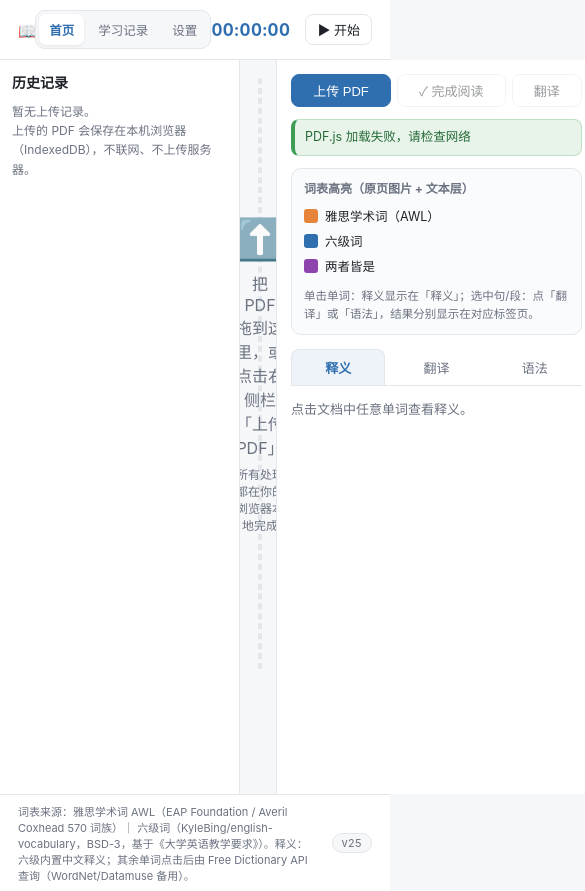
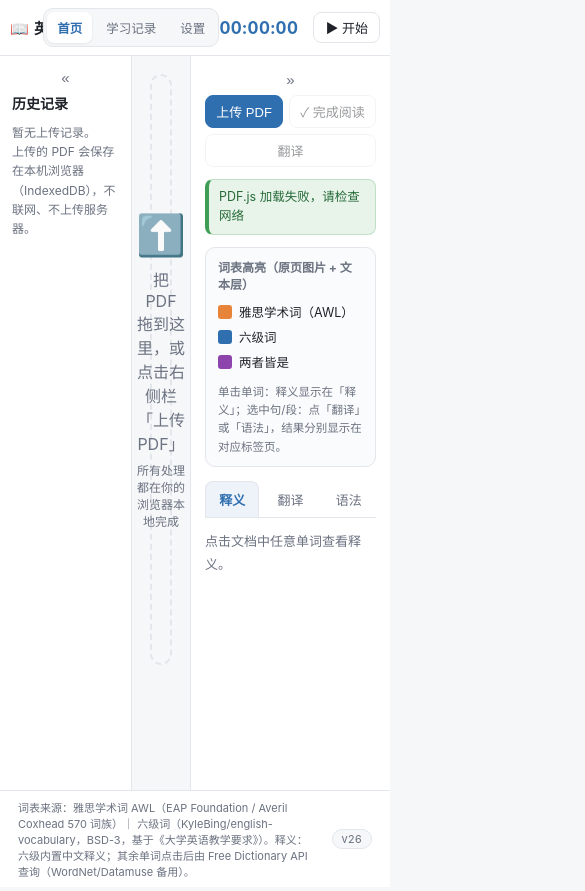
Before and after one commit to yjclks/english, a plain HTML site: page index.html in a window 390 px wide. Shown: the whole page, 585 px wide, since content can reach past the window. Drawn offline with Linux system fonts and the light colour scheme; some packages are replaced by stand-ins of ours; a script that the page names is missing.

Commit message:
平板适配：日期两行显示 + 侧栏自动收窄 + 折叠按钮（v=26）
- 删除窄屏隐藏日期的规则，平板下时钟两行显示（日期上、时分秒下）
- 响应式侧栏：≤1280px 收窄为 180/250，≤820px 为 132/200
- 左右栏各加折叠按钮，点击收起为 34px 把手，状态存 localStorage
- 折叠后触发 PDF 按新宽度重排

```diff
--- a/app.js
+++ b/app.js
@@ -941,6 +941,36 @@
     renderHistory(); // 刷新历史列表，让「已读」标记即时出现
   });
 
+  // ---------- 左右侧栏折叠（状态存本机） ----------
+  const FOLD_KEY = "ielts_cet_fold_v1";
+  const foldLayout = document.querySelector(".layout");
+  const sidebarEl = $("sidebar"), defPanelEl = $("defPanel");
+  const foldLeftBtn = $("foldLeft"), foldRightBtn = $("foldRight");
+  function loadFold() {
+    try { return JSON.parse(localStorage.getItem(FOLD_KEY)) || { left: false, right: false }; }
+    catch (e) { return { left: false, right: false }; }
+  }
+  let foldState = loadFold();
+  function applyFold() {
+    foldLayout.classList.toggle("left-collapsed", !!foldState.left);
+    foldLayout.classList.toggle("right-collapsed", !!foldState.right);
+    sidebarEl.classList.toggle("collapsed", !!foldState.left);
+    defPanelEl.classList.toggle("collapsed", !!foldState.right);
+    foldLeftBtn.textContent = foldState.left ? "»" : "«";
+    foldRightBtn.textContent = foldState.right ? "«" : "»";
+    // 折叠改变正文宽度后，让 PDF 重新按宽度排版
+    if (pdfViewer) {
+      try { pdfViewer.currentScaleValue = pdfViewer.currentScaleValue; } catch (e) {}
+    }
+  }
+  function toggleFold(side) {
+    foldState[side] = !foldState[side];
+    try { localStorage.setItem(FOLD_KEY, JSON.stringify(foldState)); } catch (e) {}
+    applyFold();
+  }
+  foldLeftBtn.addEventListener("click", () => toggleFold("left"));
+  foldRightBtn.addEventListener("click", () => toggleFold("right"));
+
   // ---------- 模块导航（首页 / 学习记录 / 设置） ----------
   const PAGE_IDS = { home: "pageHome", stats: "pageStats", settings: "pageSettings" };
   function showPage(name) {
@@ -1145,6 +1175,7 @@
     }
     if (!pdfjsLib) { setStatus("PDF.js 加载失败，请检查网络"); }
     renderHistory();
+    applyFold(); // 还原左右栏折叠状态
     showPage(location.hash.slice(1) || "home"); // 按 URL hash 还原上次所在模块
     tickTopbar();                 // 立即显示一次，不等 1 秒
     setInterval(tickTopbar, 1000); // 北京时间每秒刷新
--- a/index.html
+++ b/index.html
@@ -5,7 +5,7 @@
 <meta name="viewport" content="width=device-width, initial-scale=1.0" />
 <title>英阅 · 英文阅读学习器</title>
 <link rel="stylesheet" href="https://cdnjs.cloudflare.com/ajax/libs/pdf.js/3.11.174/pdf_viewer.css" />
-<link rel="stylesheet" href="styles.css?v=25" />
+<link rel="stylesheet" href="styles.css?v=26" />
 </head>
 <body>
 <header class="topbar">
@@ -32,7 +32,8 @@
 <!-- ========== 模块一：首页（PDF 阅读） ========== -->
 <main class="layout page" id="pageHome">
   <!-- 历史侧栏 -->
-  <aside class="sidebar">
+  <aside class="sidebar" id="sidebar">
+    <button type="button" id="foldLeft" class="fold-btn" title="收起/展开历史栏">«</button>
     <div class="sidebar-title">历史记录</div>
     <ul id="historyList" class="history-list"></ul>
     <div id="historyEmpty" class="hint">暂无上传记录。<br/>上传的 PDF 会保存在本机浏览器（IndexedDB），不联网、不上传服务器。</div>
@@ -54,6 +55,7 @@
 
   <!-- 释义面板：操作按钮 + 提示 + 图例 + 标签页（释义 / 翻译 / 语法） -->
   <aside class="defpanel" id="defPanel">
+    <button type="button" id="foldRight" class="fold-btn" title="收起/展开释义栏">»</button>
     <div class="panel-actions">
       <button id="btnUpload" class="btn primary">上传 PDF</button>
       <button id="btnFinishRead" class="btn" disabled>✓ 完成阅读</button>
@@ -159,6 +161,6 @@
 <script src="https://cdnjs.cloudflare.com/ajax/libs/pdf.js/3.11.174/pdf.min.js"></script>
 <script src="https://cdnjs.cloudflare.com/ajax/libs/pdf.js/3.11.174/pdf_viewer.js"></script>
 <script src="data/data.js"></script>
-<script src="app.js?v=25"></script>
+<script src="app.js?v=26"></script>
 </body>
 </html>
--- a/styles.css
+++ b/styles.css
@@ -41,7 +41,10 @@ body{margin:0;font-family:-apple-system,BlinkMacSystemFont,"Segoe UI","PingFang
 .hidden{display:none !important;}
 
 @media (max-width:1150px){
-  .clock-date{display:none;}
+  /* 平板：日期改为两行完整显示，不再隐藏 */
+  .clock{flex-direction:column;align-items:flex-start;gap:1px;}
+  .clock-date{display:block;font-size:11px;}
+  .clock-time{font-size:14px;}
   .timer-label{display:none;}
   .nav-tab{padding:6px 10px;font-size:12.5px;}
 }
@@ -51,7 +54,27 @@ body{margin:0;font-family:-apple-system,BlinkMacSystemFont,"Segoe UI","PingFang
 .page-card{background:#fff;border:1px solid var(--border);border-radius:14px;padding:22px 26px;box-shadow:0 1px 3px rgba(0,0,0,.04);line-height:1.6;white-space:normal;}
 .page-title{font-size:19px;margin:0 0 20px;font-weight:800;}
 
-.layout{display:grid;grid-template-columns:240px 1fr 320px;gap:0;height:calc(100vh - 110px);}
+.layout{--lw:240px;--rw:320px;display:grid;grid-template-columns:var(--lw) 1fr var(--rw);gap:0;height:calc(100vh - 110px);}
+/* 折叠：收窄到只剩一个把手的宽度 */
+.layout.left-collapsed{--lw:34px;}
+.layout.right-collapsed{--rw:34px;}
+.sidebar.collapsed>.sidebar-title,.sidebar.collapsed>.history-list,.sidebar.collapsed>.hint{display:none;}
+.defpanel.collapsed>*:not(.fold-btn){display:none;}
+/* 折叠按钮 */
+.fold-btn{display:block;width:100%;border:none;background:transparent;color:var(--muted);font-size:15px;cursor:pointer;padding:2px 0 8px;line-height:1;}
+.fold-btn:hover{color:var(--primary);}
+.sidebar.collapsed .fold-btn,.defpanel.collapsed .fold-btn{padding:6px 0;text-align:center;}
+/* 平板（含横屏）：自动收窄左右栏，给正文更多空间 */
+@media (max-width:1280px){
+  .layout{--lw:180px;--rw:250px;}
+}
+/* 更窄的平板竖屏 / 大屏手机 */
+@media (max-width:820px){
+  .layout{--lw:132px;--rw:200px;}
+  .topbar{padding:8px 10px;}
+  .topbar-left{gap:8px;}
+  .brand{font-size:15px;}
+}
 .sidebar{border-right:1px solid var(--border);background:var(--panel);overflow-y:auto;padding:12px;}
 .sidebar-title{font-weight:700;margin-bottom:10px;font-size:14px;}
 .history-list{list-style:none;margin:0;padding:0;}
```
